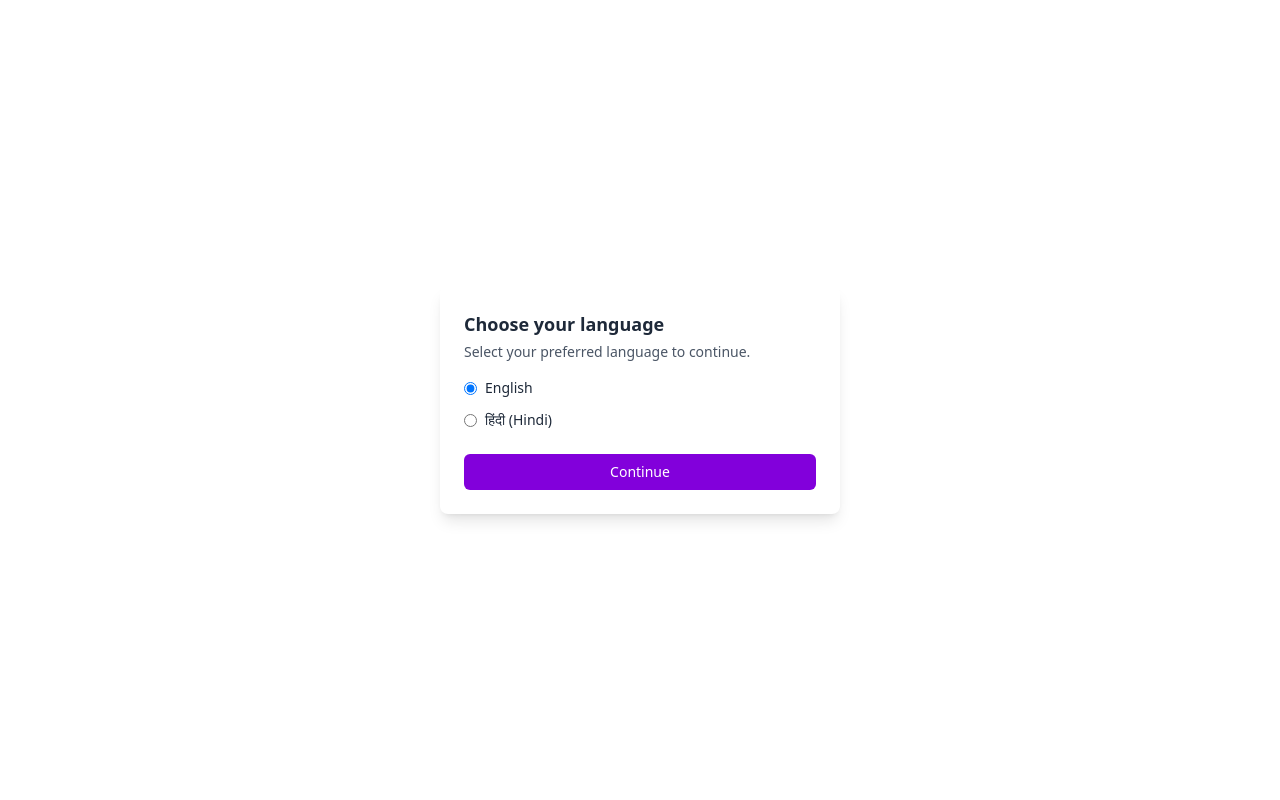
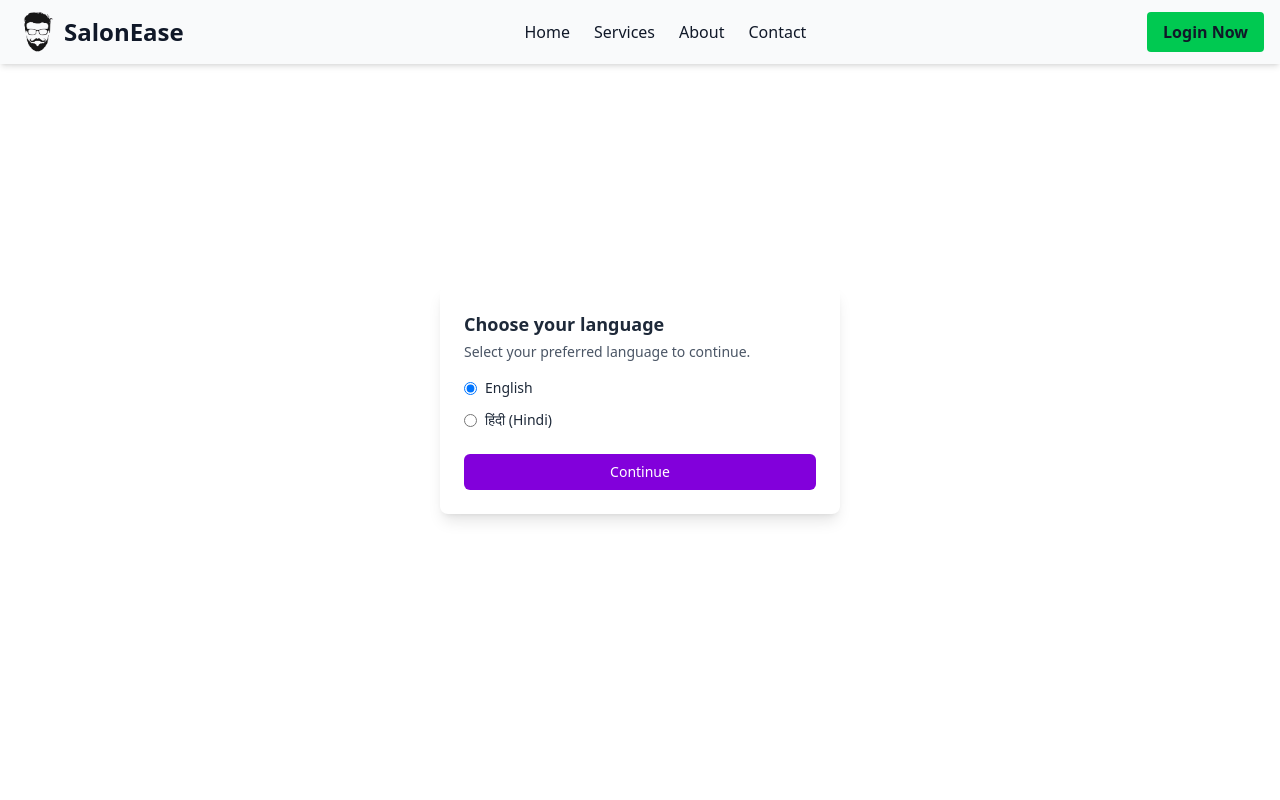
Before and after one commit to Amit-kr-563/Prebooking-salon-app, a React (Vite) app in the folder client/: page / in a window 1280 px wide. Shown: the top 800 px of the page. Built offline with nearby package versions, Linux system fonts and the light colour scheme.

Commit message:
"Added import path for Nav,Home and updated app.jsx"

```diff
--- a/client/src/App.jsx
+++ b/client/src/App.jsx
@@ -1,11 +1,11 @@
 
 
-import { Routes, Route } from 'react-router-dom';
-
+import { BrowserRouter as Router, Routes, Route, useLocation } from "react-router-dom";
+import Home from './pages/Home'
 import LanguageSelector from './context/LanguageSelector';
 import RegisterPage from './pages/RegisterPage';
 import UserRegister from './pages/UserRegister';
-
+import Nav from './components/Nav'
 import Navbar from './components/Navbar';
 import Login from './pages/Login';
 import Footer from './components/Footer';
@@ -29,9 +29,9 @@ function App() {
   return (
     <>
       <LanguageSelector />
-
+    {location.pathname === "/" ? <Nav /> : <Navbar />}
       <Routes>
-        <Route path="/" element={<Login />} />
+        <Route path="/" element={<Home />} />
 
         <Route path="/register/shop" element={<SalonRegistration />} />
         <Route path="/login" element={<Login />} />
```
